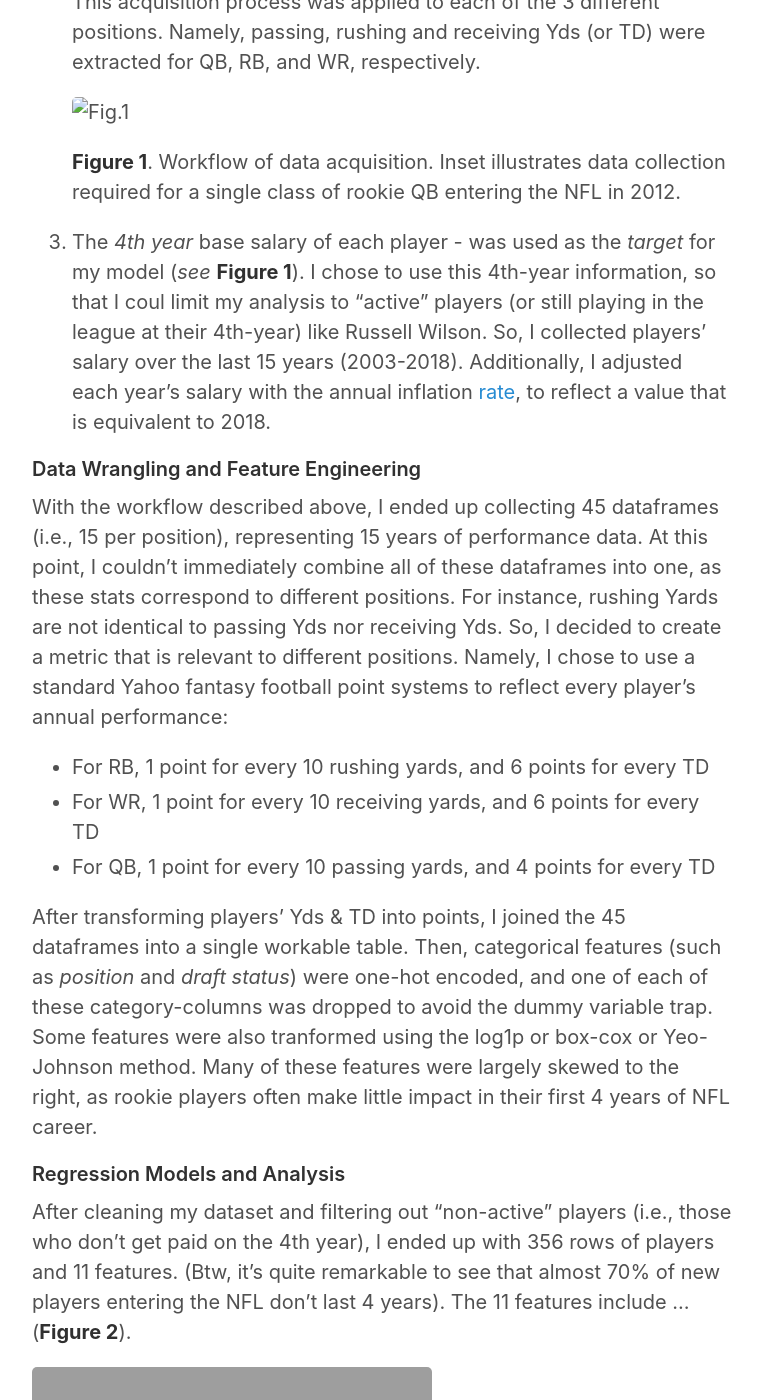
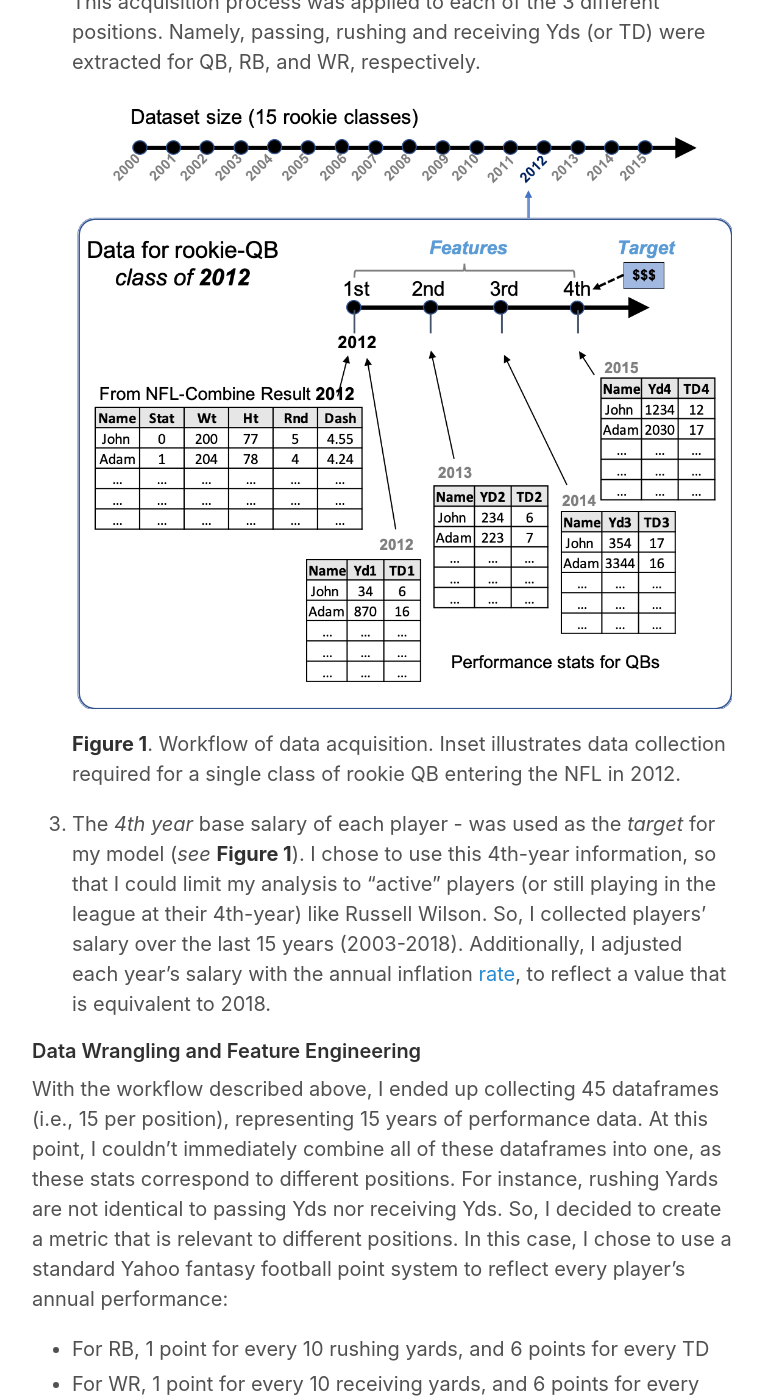
Before and after one commit to jhonsen/dj.github.io, a Jekyll site: the page built from _posts/2018-02-02-Player-Valuation.md, in a window 1280 px wide and 1400 px high, scrolled down 2194 px. Shown: the whole window, without its empty margins (258-1021 px from the left). Built offline with Jekyll 4.4.1, drawn with Linux system fonts in a browser that asks for light colours; some of the changed text lies outside the part shown.

Commit message:
added figures

```diff
--- a/_posts/2018-02-02-Player-Valuation.md
+++ b/_posts/2018-02-02-Player-Valuation.md
@@ -27,17 +27,17 @@ The scope of my project was limited to 3 types of offensive positions: quarterba
 
 2. *Four years of performance measures*  - represent position-specific yardage (Yds) and touchdowns (TD), accumulated by each player within the first 4 years of his career.  Web-scraping these datasets turned out to be quite involved, because the metrics are position-dependent. For instance, the total passing Yds and -TD for the year 2012 (1st-), 2013 (2nd-), 2014 (3rd-), and 2015 (4th-year) were collected for a rookie QB that entered the NFL in 2012 (*see* **Figure 1**). This acquisition process was applied to each of the 3 different positions. Namely, passing, rushing and receiving Yds (or TD) were extracted for QB, RB, and WR, respectively.
 
-   ![Fig.1](/Users/jhonsen/Documents/DS/dsProjects/Blogs/jhonsen.github.io/_posts/%7B%7B%20site.url%20%7D%7D/images/concat1.png)
+   ![Fig.1]({{site.url}}/images/concat1.png)
 
    **Figure 1**. Workflow of data acquisition. Inset illustrates data collection required for a single class of rookie QB entering the NFL in 2012.
 
-3. The *4th year* base salary of each player - was used as the *target* for my model (*see* **Figure 1**). I chose to use this 4th-year information, so that I coul limit my analysis to "active" players (or still playing in the league at their 4th-year) like Russell Wilson. So, I collected players' salary over the last 15 years (2003-2018). Additionally, I adjusted each year's salary with the annual inflation [rate](https://www.usinflationcalculator.com/inflation/historical-inflation-rates/), to reflect a value that is equivalent to 2018.
+3. The *4th year* base salary of each player - was used as the *target* for my model (*see* **Figure 1**). I chose to use this 4th-year information, so that I could limit my analysis to "active" players (or still playing in the league at their 4th-year) like Russell Wilson. So, I collected players' salary over the last 15 years (2003-2018). Additionally, I adjusted each year's salary with the annual inflation [rate](https://www.usinflationcalculator.com/inflation/historical-inflation-rates/), to reflect a value that is equivalent to 2018.
 
 
 
 #### Data Wrangling and Feature Engineering
 
-With the workflow described above, I ended up collecting 45 dataframes (i.e., 15 per position), representing 15 years of performance data. At this point, I couldn't immediately combine all of these dataframes into one, as these stats correspond to different positions. For instance, rushing Yards are not identical to passing Yds nor receiving Yds. So, I decided to create a metric that is relevant to different positions. Namely, I chose to use a standard Yahoo fantasy football point systems to reflect every player's annual performance:
+With the workflow described above, I ended up collecting 45 dataframes (i.e., 15 per position), representing 15 years of performance data. At this point, I couldn't immediately combine all of these dataframes into one, as these stats correspond to different positions. For instance, rushing Yards are not identical to passing Yds nor receiving Yds. So, I decided to create a metric that is relevant to different positions. In this case, I chose to use a standard Yahoo fantasy football point system to reflect every player's annual performance:
 
 - For RB,  1 point for every 10 rushing yards, and 6 points for every TD
 - For WR, 1 point for every 10 receiving yards, and 6 points for every TD
@@ -49,11 +49,11 @@ After transforming players' Yds & TD into points, I joined the 45 dataframes int
 
 #### Regression Models and Analysis
 
-After cleaning my dataset and filtering out "non-active" players (i.e., those who don't get paid on the 4th year), I ended up with 356 rows of players and 11 features. (Btw, it's quite remarkable to see that almost 70% of new players entering the NFL don't last 4 years). The 11 features include ...(**Figure 2**).
+After cleaning my dataset and filtering out "non-active" players (i.e., those who don't get paid on the 4th year), I ended up with 356 rows of players and 11 features. (Btw, it's quite remarkable to see that almost 70% of new players entering the NFL don't last 4 years). The 11 features I included in the model are draft status, draft round, weight, height, 40-yard dash, 4 years of performance points (i.e., Year1, Year2, Year3, and Year4), and positions (RB or WR) (**Figure 2**).
 
-![Fig.2]({{site.url}}/images/dataframe.png)
+![Fig.2]({{site.url}}/images/dataframesample.png)
 
-**Figure 2.** Dataframe containing 356 players and 11 features. Player names are excluded in the regression models.
+**Figure 2.** A sample observation from the dataframe containing 11 features. Player names are excluded in the regression models.
 
 Prior to building a regression model, I split the dataframe into training (80%) and testing (20%) sets. With the training set, I built a pipeline that performs feature scaling and 10-fold CV on  `LinearRegression`, `Ridge`, `Lasso`, `ElasticNet`. (Regularization parameters for Ridge, Lasso and ElasticNet were obtained using  `LassoCV`, `RidgeCV`, and `ElasticNetCV`). As a first stab of model selection, I also included tree-based regressors:`RandomForestRegressor`, `DecisionTreeRegressor`, and`BaggingRegressor`, *out-of the-box* (or without any hyperparametric tuning).
 
```
Also changed, not shown: other parts of _posts/2018-02-02-Player-Valuation.md (+2 -2 lines), images/dataframesample.png (added), images/ytest_ypred_density.png (added), 1 other file.
